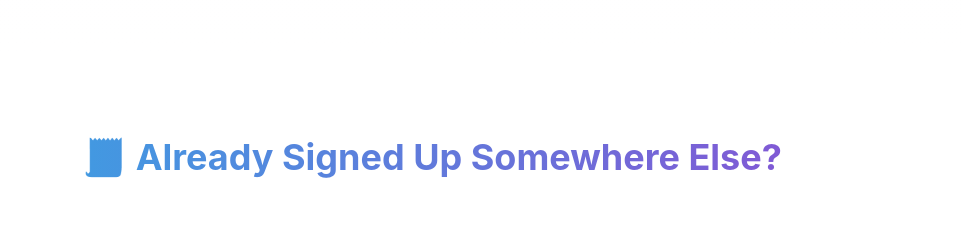
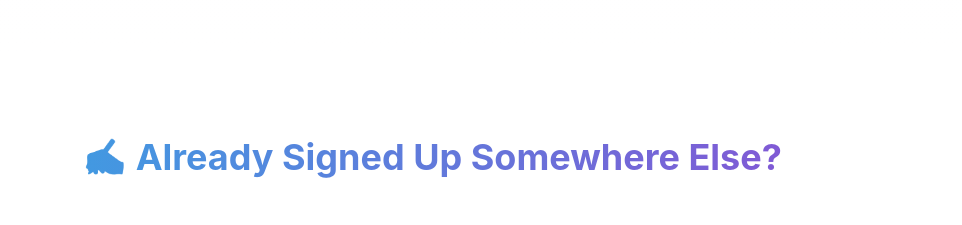
Before and after one commit to HarshalBhangale/jimmi, a React (Vite) app: page / in a window 1280 px wide. Shown: the part 7840-8065 px from the top of the page, without its empty margins (208-1170 px from the left). Built offline with nearby package versions, Linux system fonts and the light colour scheme; no server answers.

Commit message:
already signed up change

```diff
--- a/src/components/landing/already-signed-up.tsx
+++ b/src/components/landing/already-signed-up.tsx
@@ -27,7 +27,7 @@ const AlreadySignedUp = () => {
             bgGradient="linear(to-r, blue.400, purple.500)"
             bgClip="text"
           >
-            🧾 Already Signed Up Somewhere Else?
+            ✍️ Already Signed Up Somewhere Else?
           </Heading>
         </VStack>
 
```
